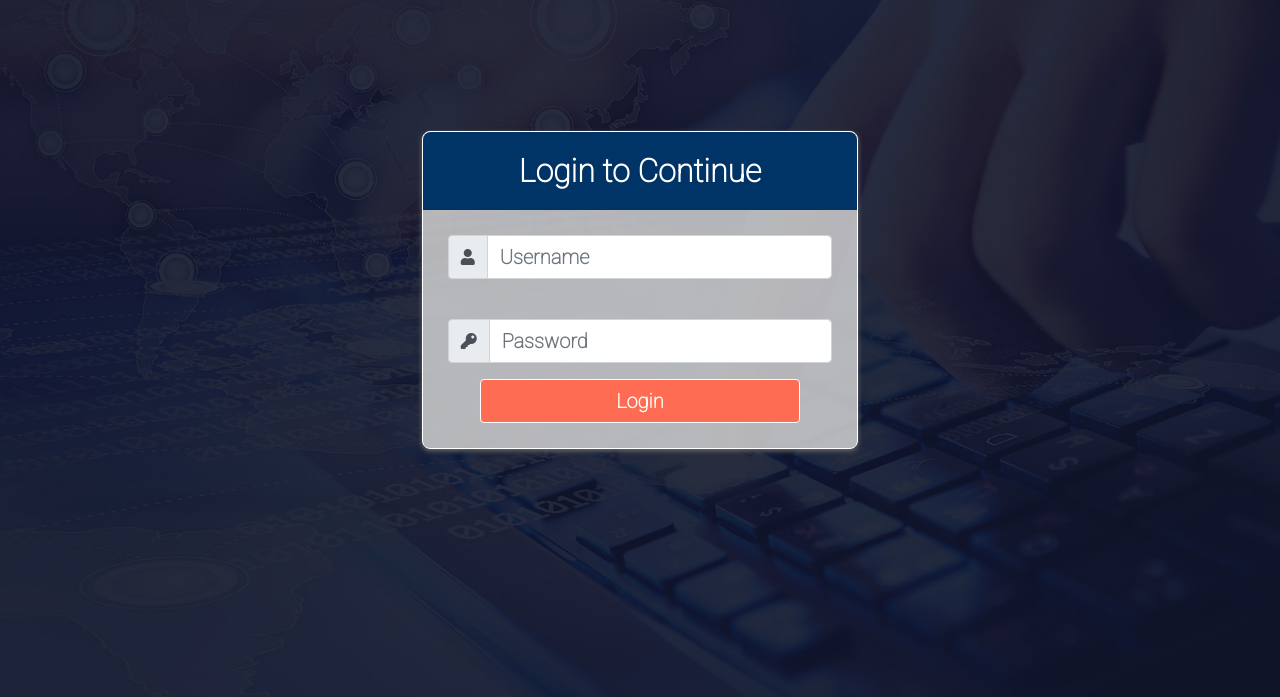
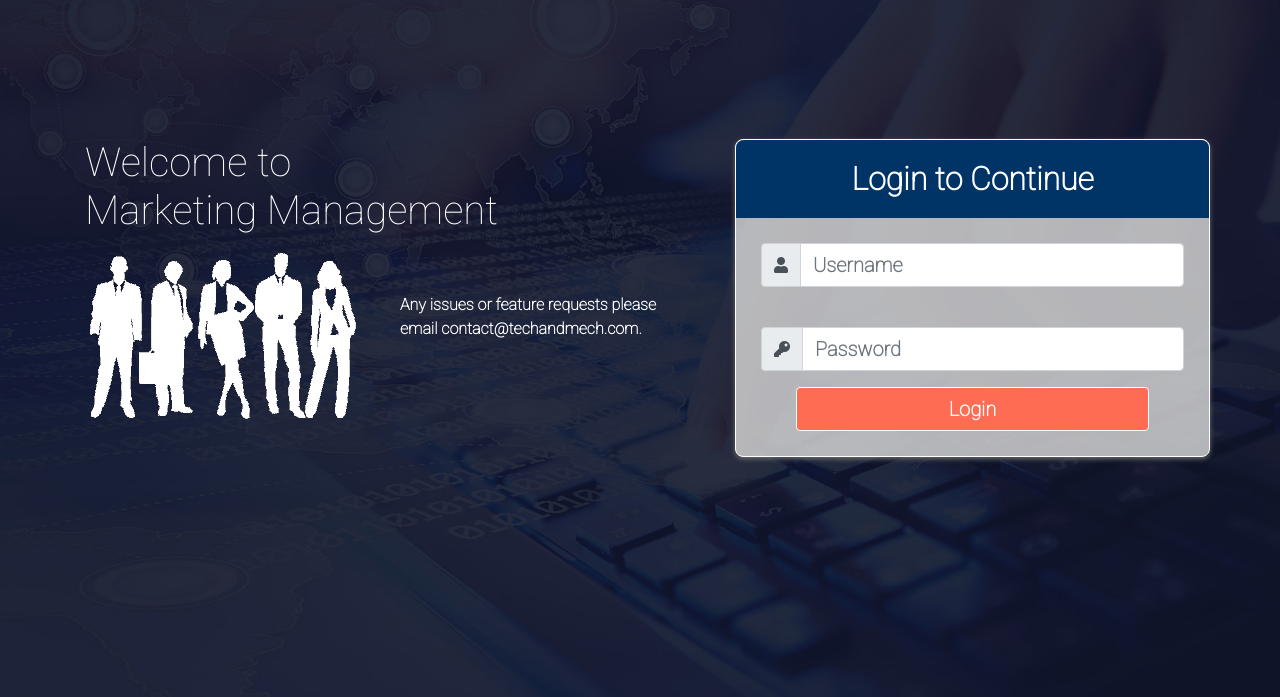
Before and after one commit to BobbyRobillard/marketing-management, a Django app: page /auth/login/ in a window 1280 px wide. Shown: the part 86-783 px from the top of the page. Run offline with Django 3.2, Linux system fonts and the light colour scheme; parts of the project's set-up code (start-up, migrations or seed data) failed here and were passed over; some libraries are stand-ins or nearby versions.

Commit message:
balling login

```diff
--- a/website/templates/registration/login_page.html
+++ b/website/templates/registration/login_page.html
@@ -32,8 +32,6 @@
     overflow-x: hidden !important;
   }
   .login {
-    height: 50%;
-    margin-top: 10%;
     background-color:rgba(210, 210, 210, 0.85);
     border-radius: 8px;
     padding: 0px;
@@ -42,6 +40,7 @@
     box-shadow: 0px 2px 5px 0px rgba(107,107,107,1);
     border: 1px solid white;
   }
+
   h2 {
     color: white;
     background-color: var(--secondary-color);
@@ -68,13 +67,40 @@
     font-weight: bold !important;
 		font-size: 20px !important;
   }
+
+	h1 {
+		color: white;
+	}
+
+	.row:first-child {
+		margin-top: 12.5%;
+	}
+
+	.left {
+		color: white;
+	}
+
 </style>
 <!-- end-recaptcha -->
 	{% if form.errors %}
 	<p>Your username and password didn't match. Please try again.</p>
 	{% endif %}
+	<div class="container">
 		<div class="row">
-		<div class="col-sm-8 offset-sm-2 col-lg-4 offset-lg-4 login">
+
+			<div class="col-sm-7 left">
+					<h1>Welcome to <br />Marketing Management</h1>
+					<div class="row">
+						<div class="col">
+							<img src="{% static 'website/images/people-white.png' %}" />
+						</div>
+						<div class="col" style="padding-top:50px;padding-right:50px;">
+							Any issues or feature requests please email contact@techandmech.com.
+						</div>
+					</div>
+			</div>
+
+			<div class="col-sm-5 login">
 				<h2>Login to Continue</h2>
 				<form id="recaptcha-form" method="post">
 					{% csrf_token %}
@@ -100,4 +126,5 @@
 				</form>
 			</div>
 		</div>
+	</div>
 {% endblock content %}
```
Also changed, not shown: website/static/website/images/people-white.png (added), website/static/website/images/people.png (added). Lines whose indentation alone changed are shown as unchanged.
